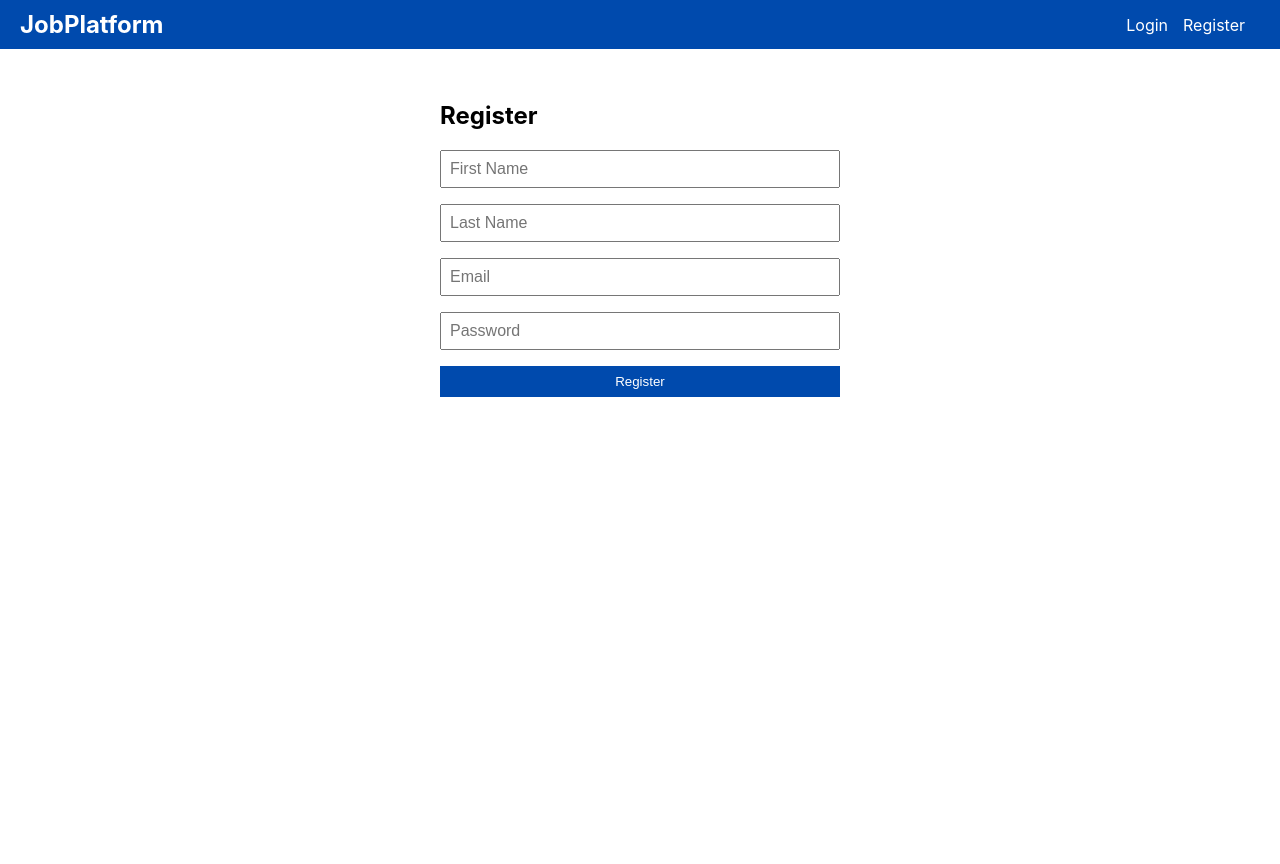
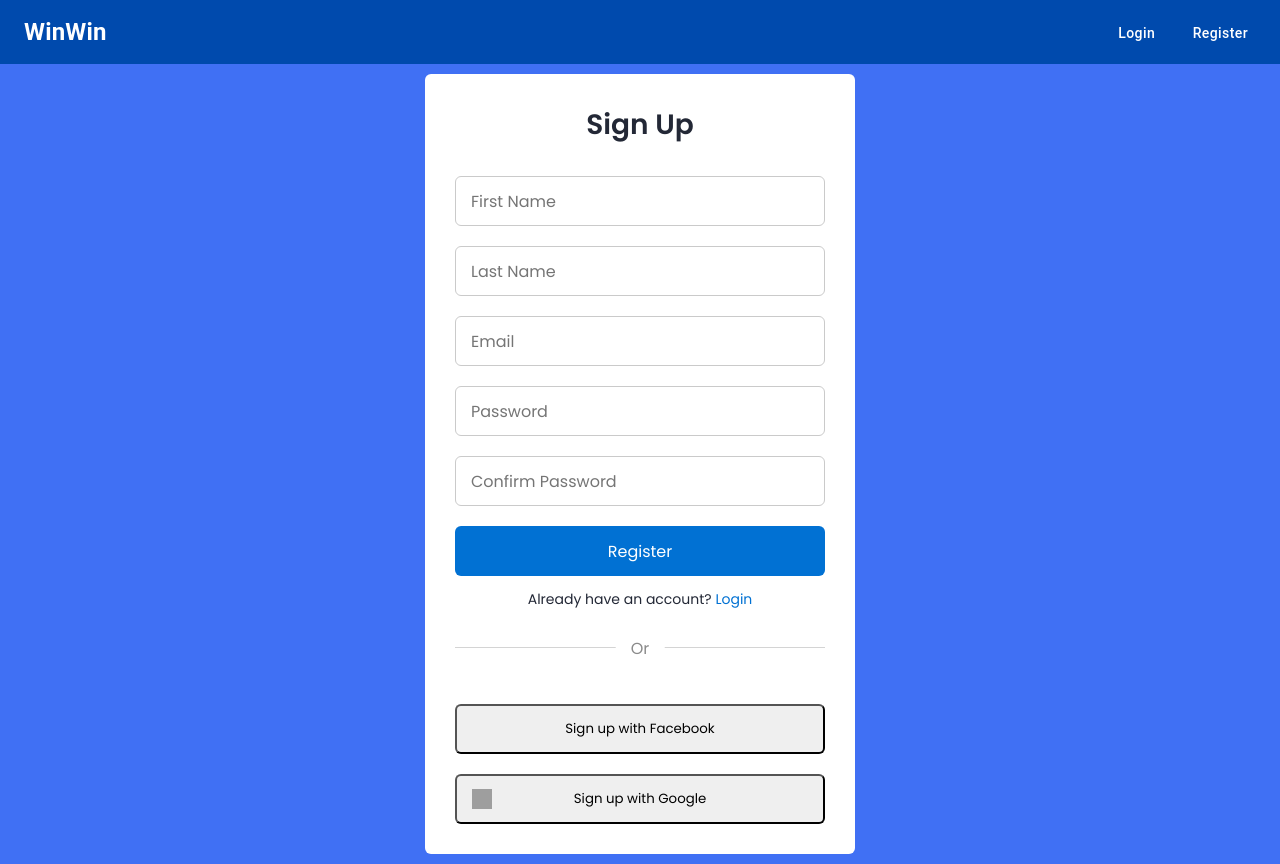
Before and after one commit to michaeleliyahu/WinWin, a React (Create React App) app in the folder job-platform-frontend/: page /register in a window 1280 px wide. Before the commit the page ends 800 px from the top, so only its background shows below. Built offline with nearby package versions, Linux system fonts and the light colour scheme; no server answers; grey boxes are pictures that could not be loaded.

Commit message:
add styke for login sighup

```diff
--- a/job-platform-frontend/package.json
+++ b/job-platform-frontend/package.json
@@ -5,6 +5,7 @@
   "dependencies": {
     "@emotion/react": "^11.14.0",
     "@emotion/styled": "^11.14.0",
+    "@mui/icons-material": "^7.1.1",
     "@mui/material": "^7.1.1",
     "@testing-library/dom": "^10.4.0",
     "@testing-library/jest-dom": "^6.6.3",
--- a/job-platform-frontend/src/App.css
+++ b/job-platform-frontend/src/App.css
@@ -36,3 +36,8 @@
     transform: rotate(360deg);
   }
 }
+.app-container {
+  min-height: 100vh;
+  background: linear-gradient(135deg, #0a3136, #ffffff);
+  padding: 20px;
+}
--- a/job-platform-frontend/src/App.js
+++ b/job-platform-frontend/src/App.js
@@ -9,7 +9,7 @@ import ApplicationPage from "./pages/ApplicationPage";
 
 function App() {
   return (
-    <>
+    <div className="app-container">
       <HeaderBar />
       <Routes>
         <Route path="/" element={<Navigate to="/HomePage" replace />} />
@@ -20,8 +20,9 @@ function App() {
         <Route path="/ApplicationPage" element={<ApplicationPage />} />
         <Route path="/submit/:id" element={<CandidateApplication />} />
       </Routes>
-    </>
+    </div>
   );
 }
 
+
 export default App;
--- a/job-platform-frontend/src/components/EmployerCompany.jsx
+++ b/job-platform-frontend/src/components/EmployerCompany.jsx
@@ -9,7 +9,6 @@ import {
   Select,
   InputLabel,
   FormControl,
-  Box,
   Stack,
 } from "@mui/material";
 import { getAllCompanies, createCompany, updateCompany } from "../services/companyService";
--- a/job-platform-frontend/src/components/HeaderBar.jsx
+++ b/job-platform-frontend/src/components/HeaderBar.jsx
@@ -1,61 +1,81 @@
 import React from "react";
 import { Link, useNavigate } from "react-router-dom";
+import AppBar from "@mui/material/AppBar";
+import Toolbar from "@mui/material/Toolbar";
+import Typography from "@mui/material/Typography";
+import Button from "@mui/material/Button";
+import Box from "@mui/material/Box";
 
 export default function HeaderBar() {
   const navigate = useNavigate();
   const token = localStorage.getItem("token");
 
+  // Parse user object from localStorage
+  const userJson = localStorage.getItem("user");
+  const user = userJson ? JSON.parse(userJson) : null;
+
   const handleLogout = () => {
     localStorage.removeItem("token");
+    localStorage.removeItem("user");
     navigate("/login");
   };
 
   return (
-    <header style={styles.header}>
-      <div style={styles.logo}>
-        <Link to="/" style={styles.link}>JobPlatform</Link>
-      </div>
+    <AppBar position="static" sx={{ bgcolor: "#004aad" }}>
+      <Toolbar sx={{ justifyContent: "space-between" }}>
+        <Typography
+          variant="h6"
+          component={Link}
+          to="/"
+          sx={{
+            textDecoration: "none",
+            color: "inherit",
+            fontWeight: "bold",
+            fontSize: { xs: "1.2rem", sm: "1.5rem" },
+          }}
+        >
+          WinWin
+        </Typography>
 
-      <nav>
-        {token ? (
+        <Box>
+          {token && user ? (
             <>
-            <Link to="/" style={styles.link}>Home</Link>
-            <button onClick={handleLogout} style={styles.button}>Logout</button>
+              <Typography
+                component="span"
+                sx={{ mr: 2, fontWeight: "bold", color: "white" }}
+              >
+                Hello, {user.firstName} {user.lastName}
+              </Typography>
+              <Button
+                onClick={handleLogout}
+                color="inherit"
+                sx={{ textTransform: "none" }}
+              >
+                Logout
+              </Button>
             </>
           ) : (
             <>
-            <Link to="/login" style={styles.link}>Login</Link>
-            <Link to="/register" style={styles.link}>Register</Link>
+              <Button
+                component={Link}
+                to="/login"
+                color="inherit"
+                sx={{ mr: 2, textTransform: "none" }}
+              >
+                Login
+              </Button>
+              <Button
+                component={Link}
+                to="/register"
+                color="inherit"
+                sx={{ textTransform: "none" }}
+              >
+                Register
+              </Button>
             </>
           )}
-      </nav>
-    </header>
+        </Box>
+      </Toolbar>
+    </AppBar>
   );
 }
-
-const styles = {
-  header: {
-    display: "flex",
-    justifyContent: "space-between",
-    alignItems: "center",
-    padding: "10px 20px",
-    backgroundColor: "#004aad",
-    color: "white",
-  },
-  logo: {
-    fontWeight: "bold",
-    fontSize: "1.5rem",
-  },
-  link: {
-    marginRight: "15px",
-    color: "white",
-    textDecoration: "none",
-  },
-  button: {
-    background: "transparent",
-    border: "none",
-    color: "white",
-    cursor: "pointer",
-    fontSize: "1rem",
-  },
-};
--- a/job-platform-frontend/src/pages/LoginPage.jsx
+++ b/job-platform-frontend/src/pages/LoginPage.jsx
@@ -1,14 +1,7 @@
 import React, { useState } from "react";
 import { useNavigate } from "react-router-dom";
 import { loginUser } from "../services/userService";
-import {
-  Box,
-  TextField,
-  Button,
-  Typography,
-  Alert,
-  Paper,
-} from "@mui/material";
+import "../styles/Login.css"; // Your CSS
 
 export default function LoginPage() {
   const [email, setEmail] = useState("");
@@ -24,63 +17,73 @@ export default function LoginPage() {
       const data = await loginUser({ email, password });
       localStorage.setItem("token", data.access_token);
       localStorage.setItem("user", JSON.stringify(data.user));
-      navigate("/company");
+      navigate("/HomePage");
     } catch (err) {
-      setError("ההתחברות נכשלה. בדוק את הפרטים ונסה שוב.");
+      setError("Login failed. Please check your credentials and try again.");
     }
   };
 
   return (
-    <Box
-      sx={{
-        maxWidth: 400,
-        margin: "3rem auto",
-        padding: 4,
-        direction: "rtl",
-      }}
-    >
-      <Paper elevation={3} sx={{ p: 4 }}>
-        <Typography variant="h5" mb={3} align="center">
-          התחברות
-        </Typography>
-
-        {error && (
-          <Alert severity="error" sx={{ mb: 2 }}>
-            {error}
-          </Alert>
-        )}
-
+    <section className="container forms">
+      <div className="form login">
+        <div className="form-content">
+          <header>Login</header>
           <form onSubmit={handleSubmit}>
-          <TextField
-            label="אימייל"
+            <div className="field input-field">
+              <input
                 type="email"
-            fullWidth
-            required
+                placeholder="Email"
+                className="input"
                 value={email}
                 onChange={(e) => setEmail(e.target.value)}
-            margin="normal"
+                required
               />
+            </div>
 
-          <TextField
-            label="סיסמה"
+            <div className="field input-field">
+              <input
                 type="password"
-            fullWidth
-            required
+                placeholder="Password"
+                className="password"
                 value={password}
                 onChange={(e) => setPassword(e.target.value)}
-            margin="normal"
+                required
               />
+              <i className="bx bx-hide eye-icon"></i>
+            </div>
 
-          <Button
-            type="submit"
-            variant="contained"
-            fullWidth
-            sx={{ mt: 3 }}
-          >
-            התחבר
-          </Button>
+            {error && <p style={{ color: "red", marginTop: "10px" }}>{error}</p>}
+
+            <div className="form-link">
+              <a href="#" className="forgot-pass">Forgot password?</a>
+            </div>
+
+            <div className="field button-field">
+              <button type="submit">Login</button>
+            </div>
           </form>
-      </Paper>
-    </Box>
+
+          <div className="form-link">
+            <span>Don't have an account? <a href="/register" className="link signup-link">Signup</a></span>
+          </div>
+        </div>
+
+        <div className="line"></div>
+
+        <div className="media-options">
+          <button type="button" className="field facebook">
+            <i className="bx bxl-facebook facebook-icon"></i>
+            <span>Sign up with Facebook</span>
+          </button>
+        </div>
+
+        <div className="media-options">
+          <button type="button" className="field google">
+            <img src="/images/google.png" alt="Google" className="google-img" />
+            <span>Sign up with Google</span>
+          </button>
+        </div>
+      </div>
+    </section>
   );
 }
--- a/job-platform-frontend/src/pages/RegisterPage.jsx
+++ b/job-platform-frontend/src/pages/RegisterPage.jsx
@@ -1,12 +1,14 @@
 import React, { useState } from "react";
 import { useNavigate } from "react-router-dom";
 import { registerUser } from "../services/userService";
+import "../styles/Login.css";
 
 export default function RegisterPage() {
   const [firstName, setFirstName] = useState("");
   const [lastName, setLastName] = useState("");
   const [email, setEmail] = useState("");
   const [password, setPassword] = useState("");
+  const [confirmPassword, setConfirmPassword] = useState("");
   const [error, setError] = useState("");
   const navigate = useNavigate();
 
@@ -14,65 +16,114 @@ export default function RegisterPage() {
     e.preventDefault();
     setError("");
 
+    if (password !== confirmPassword) {
+      setError("Password and confirm password do not match.");
+      return;
+    }
+
     try {
       const data = await registerUser({ firstName, lastName, email, password });
       localStorage.setItem("token", data.access_token);
       localStorage.setItem("user", JSON.stringify(data.user));
       localStorage.setItem("token_type", data.token_type);
-      navigate("/role-selection");
+      navigate("/HomePage");
     } catch (err) {
-      console.error("Registration error:", err.message);
-      setError(err.message); // ⬅ מציג את השגיאה מהשרת למשתמש
+      setError(err.message || "Registration failed. Please try again.");
     }
   };
 
+
   return (
-    <div style={styles.container}>
-      <h2>Register</h2>
-      <form onSubmit={handleSubmit} style={styles.form}>
+    <section className="container forms">
+      <div className="form login">
+        <div className="form-content">
+          <header>Sign Up</header>
+          <form onSubmit={handleSubmit}>
+            <div className="field input-field">
               <input
                 type="text"
                 placeholder="First Name"
+                className="input"
                 value={firstName}
                 onChange={(e) => setFirstName(e.target.value)}
                 required
-          style={styles.input}
               />
+            </div>
+
+            <div className="field input-field">
               <input
                 type="text"
                 placeholder="Last Name"
+                className="input"
                 value={lastName}
                 onChange={(e) => setLastName(e.target.value)}
                 required
-          style={styles.input}
               />
+            </div>
+
+            <div className="field input-field">
               <input
                 type="email"
                 placeholder="Email"
+                className="input"
                 value={email}
                 onChange={(e) => setEmail(e.target.value)}
                 required
-          style={styles.input}
               />
+            </div>
+
+            <div className="field input-field">
               <input
                 type="password"
                 placeholder="Password"
+                className="password"
                 value={password}
                 onChange={(e) => setPassword(e.target.value)}
                 required
-          style={styles.input}
               />
-        <button type="submit" style={styles.button}>Register</button>
-        {error && <p style={styles.error}>{error}</p>}
+              <i className="bx bx-hide eye-icon"></i>
+            </div>
+
+            <div className="field input-field">
+              <input
+                type="password"
+                placeholder="Confirm Password"
+                className="password"
+                value={confirmPassword}
+                onChange={(e) => setConfirmPassword(e.target.value)}
+                required
+              />
+              <i className="bx bx-hide eye-icon"></i>
+            </div>
+
+            {error && <p style={{ color: "red", marginTop: "10px" }}>{error}</p>}
+
+            <div className="field button-field">
+              <button type="submit">Register</button>
+            </div>
           </form>
+
+          <div className="form-link">
+            <span>Already have an account? <a href="/Login" className="link login-link">Login</a></span>
           </div>
+        </div>
+
+        <div className="line"></div>
+
+        <div className="media-options">
+          <button type="button" className="field facebook">
+            <i className="bx bxl-facebook facebook-icon"></i>
+            <span>Sign up with Facebook</span>
+          </button>
+        </div>
+
+        <div className="media-options">
+          <button type="button" className="field google">
+            <img src="/images/google.png" alt="Google" className="google-img" />
+            <span>Sign up with Google</span>
+          </button>
+        </div>
+      </div>
+    </section>
   );
 }
-
-const styles = {
-  container: { padding: "2rem", maxWidth: "400px", margin: "0 auto" },
-  form: { display: "flex", flexDirection: "column", gap: "1rem" },
-  input: { padding: "0.5rem", fontSize: "1rem" },
-  button: { padding: "0.5rem", background: "#004aad", color: "white", border: "none" },
-  error: { color: "red" },
-};
--- /dev/null
+++ b/job-platform-frontend/src/styles/Login.css
@@ -0,0 +1,168 @@
+/* Google Fonts - Poppins */
+@import url('https://fonts.googleapis.com/css2?family=Poppins:wght@300;400;500;600&display=swap');
+* {
+  margin: 0;
+  padding: 0;
+  box-sizing: border-box;
+  font-family: 'Poppins', sans-serif;
+}
+.container {
+  height: 100vh;
+  width: 100%;
+  display: flex;
+  align-items: center;
+  justify-content: center;
+  background-color: #4070f4;
+  column-gap: 30px;
+}
+.form {
+  position: absolute;
+  max-width: 430px;
+  width: 100%;
+  padding: 30px;
+  border-radius: 6px;
+  background: #FFF;
+}
+.form.signup {
+  opacity: 0;
+  pointer-events: none;
+}
+.forms.show-signup .form.signup {
+  opacity: 1;
+  pointer-events: auto;
+}
+.forms.show-signup .form.login {
+  opacity: 0;
+  pointer-events: none;
+}
+header {
+  font-size: 28px;
+  font-weight: 600;
+  color: #232836;
+  text-align: center;
+}
+form {
+  margin-top: 30px;
+}
+.form .field {
+  position: relative;
+  height: 50px;
+  width: 100%;
+  margin-top: 20px;
+  border-radius: 6px;
+}
+.field input,
+.field button {
+  height: 100%;
+  width: 100%;
+  border: none;
+  font-size: 16px;
+  font-weight: 400;
+  border-radius: 6px;
+}
+.field input {
+  outline: none;
+  padding: 0 15px;
+  border: 1px solid#CACACA;
+}
+.field input:focus {
+  border-bottom-width: 2px;
+}
+.eye-icon {
+  position: absolute;
+  top: 50%;
+  right: 10px;
+  transform: translateY(-50%);
+  font-size: 18px;
+  color: #8b8b8b;
+  cursor: pointer;
+  padding: 5px;
+}
+.field button {
+  color: #fff;
+  background-color: #0171d3;
+  transition: all 0.3s ease;
+  cursor: pointer;
+}
+.field button:hover {
+  background-color: #016dcb;
+}
+.form-link {
+  text-align: center;
+  margin-top: 10px;
+}
+.form-link span,
+.form-link a {
+  font-size: 14px;
+  font-weight: 400;
+  color: #232836;
+}
+.form a {
+  color: #0171d3;
+  text-decoration: none;
+}
+.form-content a:hover {
+  text-decoration: underline;
+}
+.line {
+  position: relative;
+  height: 1px;
+  width: 100%;
+  margin: 36px 0;
+  background-color: #d4d4d4;
+}
+.line::before {
+  content: 'Or';
+  position: absolute;
+  top: 50%;
+  left: 50%;
+  transform: translate(-50%, -50%);
+  background-color: #FFF;
+  color: #8b8b8b;
+  padding: 0 15px;
+}
+.media-options a {
+  display: flex;
+  align-items: center;
+  justify-content: center;
+}
+a.facebook {
+  color: #fff;
+  background-color: #4267b2;
+}
+a.facebook .facebook-icon {
+  height: 28px;
+  width: 28px;
+  color: #0171d3;
+  font-size: 20px;
+  border-radius: 50%;
+  display: flex;
+  align-items: center;
+  justify-content: center;
+  background-color: #fff;
+}
+.facebook-icon,
+img.google-img {
+  position: absolute;
+  top: 50%;
+  left: 15px;
+  transform: translateY(-50%);
+}
+img.google-img {
+  height: 20px;
+  width: 20px;
+  object-fit: cover;
+}
+a.google {
+  border: 1px solid #CACACA;
+}
+a.google span {
+  font-weight: 500;
+  opacity: 0.6;
+  color: #232836;
+}
+@media screen and (max-width: 400px) {
+  .form {
+    padding: 20px 10px;
+  }
+}
--- /dev/null
+++ b/job-platform-frontend/src/styles/headerBar.css
@@ -0,0 +1,152 @@
+/* Google Fonts - Poppins */
+@import url("https://fonts.googleapis.com/css2?family=Poppins:wght@300;400;500;600&display=swap");
+* {
+  margin: 0;
+  padding: 0;
+  box-sizing: border-box;
+  font-family: "Poppins", sans-serif;
+}
+body {
+  background: #f0faff;
+}
+.nav {
+  position: fixed;
+  top: 0;
+  left: 0;
+  width: 100%;
+  padding: 15px 200px;
+  background: #4a98f7;
+  box-shadow: 0 4px 10px rgba(0, 0, 0, 0.1);
+}
+.nav,
+.nav .nav-links {
+  display: flex;
+  align-items: center;
+}
+.nav {
+  justify-content: space-between;
+}
+a {
+  color: #fff;
+  text-decoration: none;
+}
+.nav .logo {
+  font-size: 22px;
+  font-weight: 500;
+}
+.nav .nav-links {
+  column-gap: 20px;
+  list-style: none;
+}
+.nav .nav-links a {
+  transition: all 0.2s linear;
+}
+.nav.openSearch .nav-links a {
+  opacity: 0;
+  pointer-events: none;
+}
+.nav .search-icon {
+  color: #fff;
+  font-size: 20px;
+  cursor: pointer;
+}
+.nav .search-box {
+  position: absolute;
+  right: 250px;
+  height: 45px;
+  max-width: 555px;
+  width: 100%;
+  opacity: 0;
+  pointer-events: none;
+  transition: all 0.2s linear;
+}
+.nav.openSearch .search-box {
+  opacity: 1;
+  pointer-events: auto;
+}
+.search-box .search-icon {
+  position: absolute;
+  left: 15px;
+  top: 50%;
+  left: 15px;
+  color: #4a98f7;
+  transform: translateY(-50%);
+}
+.search-box input {
+  height: 100%;
+  width: 100%;
+  border: none;
+  outline: none;
+  border-radius: 6px;
+  background-color: #fff;
+  padding: 0 15px 0 45px;
+}
+.nav .navOpenBtn,
+.nav .navCloseBtn {
+  display: none;
+}
+/* responsive */
+@media screen and (max-width: 1160px) {
+  .nav {
+    padding: 15px 100px;
+  }
+  .nav .search-box {
+    right: 150px;
+  }
+}
+@media screen and (max-width: 950px) {
+  .nav {
+    padding: 15px 50px;
+  }
+  .nav .search-box {
+    right: 100px;
+    max-width: 400px;
+  }
+}
+@media screen and (max-width: 768px) {
+  .nav .navOpenBtn,
+  .nav .navCloseBtn {
+    display: block;
+  }
+  .nav {
+    padding: 15px 20px;
+  }
+  .nav .nav-links {
+    position: fixed;
+    top: 0;
+    left: -100%;
+    height: 100%;
+    max-width: 280px;
+    width: 100%;
+    padding-top: 100px;
+    row-gap: 30px;
+    flex-direction: column;
+    background-color: #11101d;
+    box-shadow: 0 2px 10px rgba(0, 0, 0, 0.1);
+    transition: all 0.4s ease;
+    z-index: 100;
+  }
+  .nav.openNav .nav-links {
+    left: 0;
+  }
+  .nav .navOpenBtn {
+    color: #fff;
+    font-size: 20px;
+    cursor: pointer;
+  }
+  .nav .navCloseBtn {
+    position: absolute;
+    top: 20px;
+    right: 20px;
+    color: #fff;
+    font-size: 20px;
+    cursor: pointer;
+  }
+  .nav .search-box {
+    top: calc(100% + 10px);
+    max-width: calc(100% - 20px);
+    right: 50%;
+    transform: translateX(50%);
+    box-shadow: 0 2px 10px rgba(0, 0, 0, 0.1);
+  }
+}
```
Also changed, not shown: job-platform-frontend/src/pages/HomePage.jsx (line endings or trailing spaces), 1 other file (tests, documents, lock files or other folders). Lines whose indentation alone changed are shown as unchanged.
